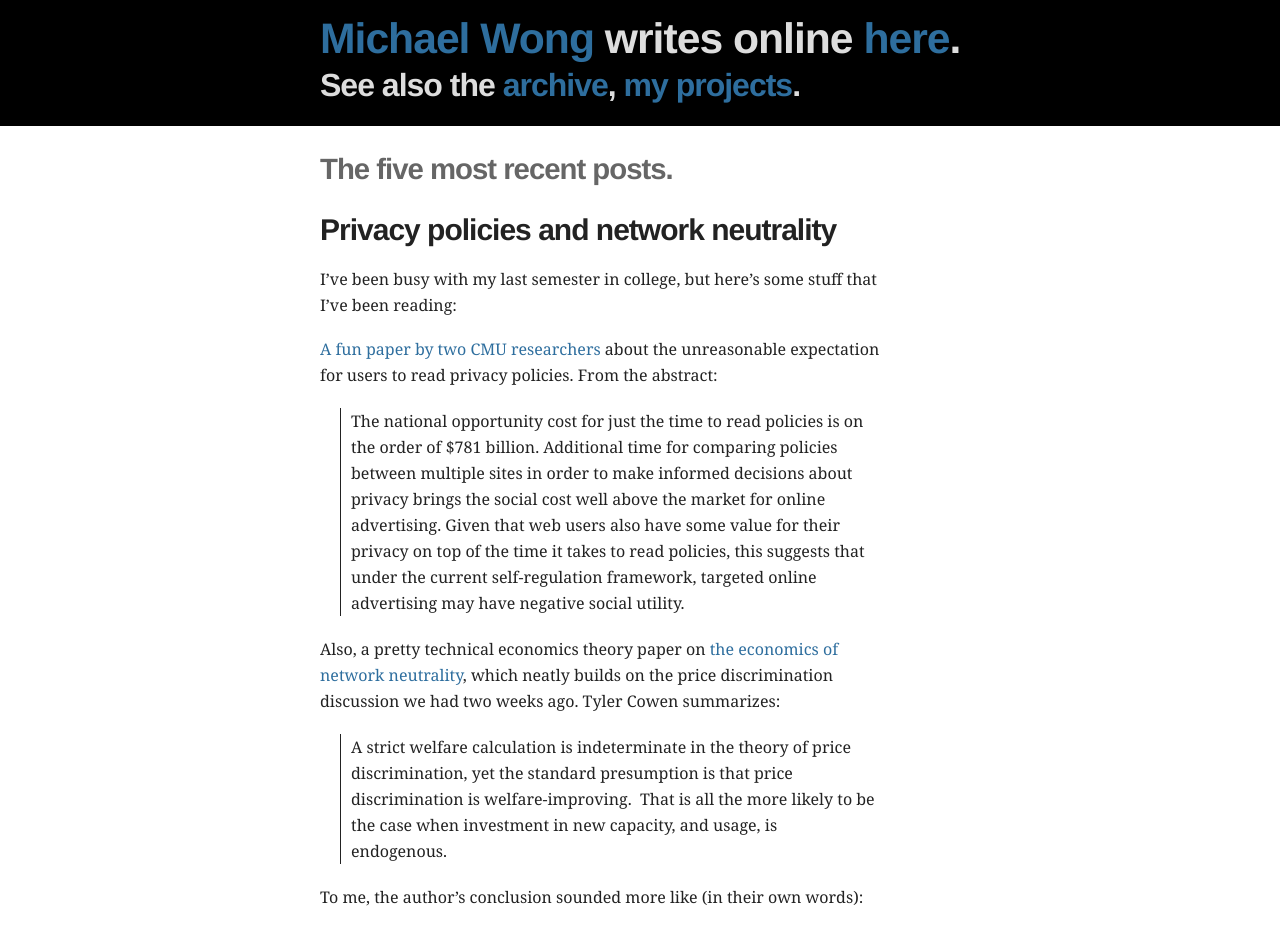
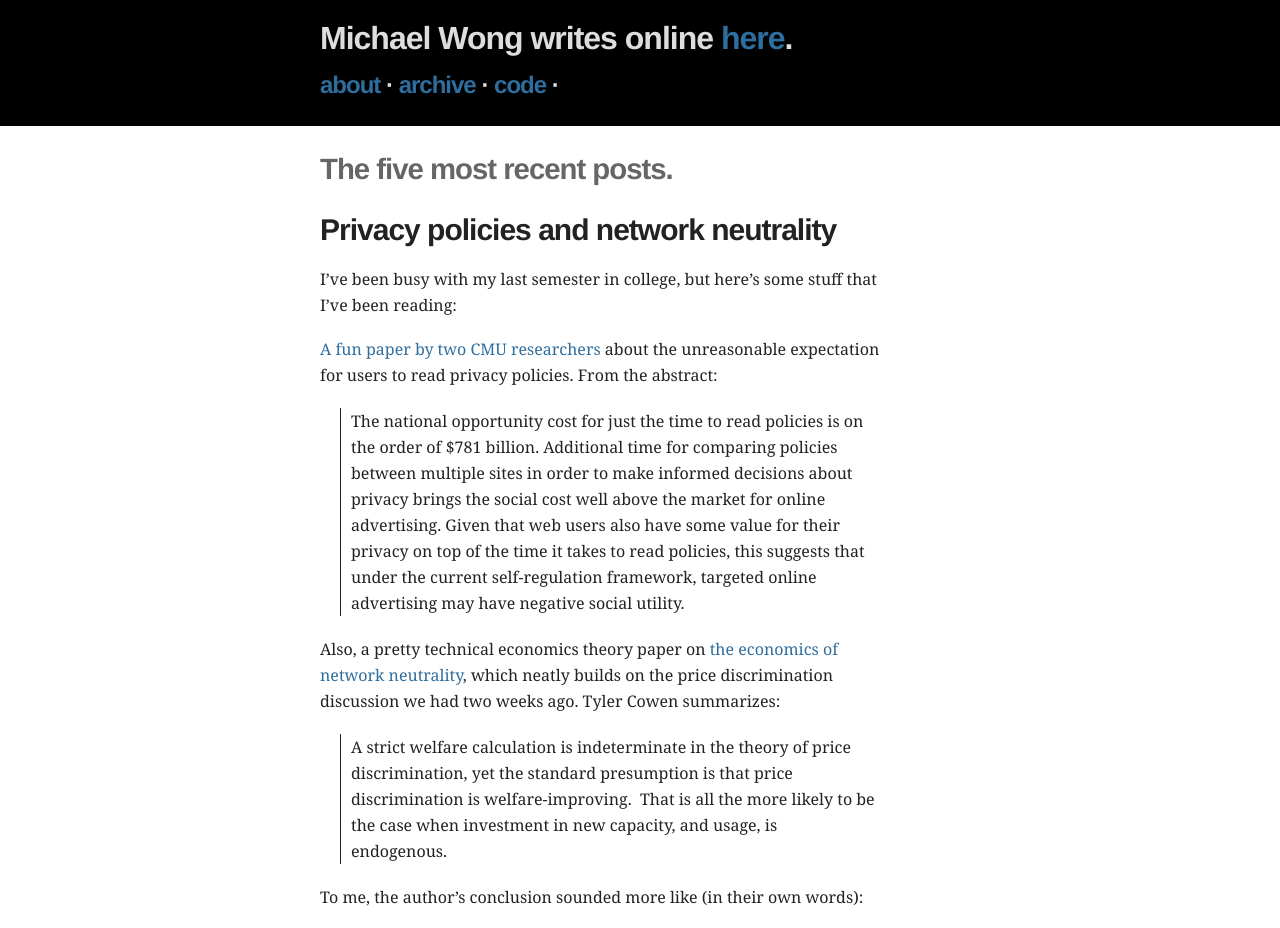
Before and after one commit to mbwong/mbwong.github.com, a Jekyll site: the page built from index.html, in a window 1280 px wide. Shown: the top 928 px of the page. Built offline with Jekyll 4.4.1, drawn with Linux system fonts in a browser that asks for light colours.

Commit message:
changed banner

```diff
--- a/_layouts/default.html
+++ b/_layouts/default.html
@@ -16,11 +16,13 @@
   <body>
     <header>
       <h1 id="title">
-        <a href="/about.html" title="About">Michael Wong</a> writes online <a href="/" title="Home">here</a>.
+        Michael Wong writes online <a href="/" title="Home">here</a>.
       </h1>
       <h2 id="subtitle">
-        See also the <a href="/archive.html" title="Archive">archive</a>,
-        <a href="/projects.html">my projects</a>.
+        <a href="/about.html">about</a> &middot;
+        <a href="/archive.html" title="Archive">archive</a> &middot;
+        <a href="/projects.html">code</a> &middot;
+       <!-- <a href="/about.html">about</a> &middot;-->
       </h2>
     </header>
     <div id="wrapper">
--- a/css/screen.css
+++ b/css/screen.css
@@ -140,11 +140,11 @@ header {
 }
 
 #subtitle {
-  font-size: 24pt;
+  font-size: 18pt;
 }
 
 #title {
-  font-size: 32pt;
+  font-size: 24pt;
 }
 
 #wrapper {
```
